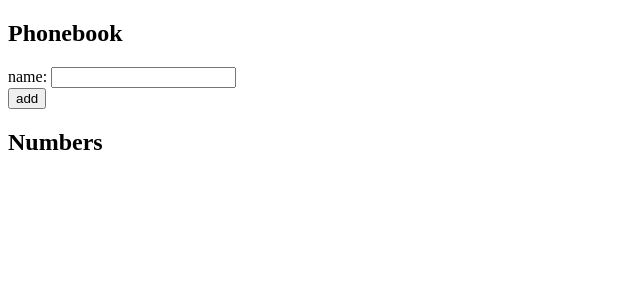
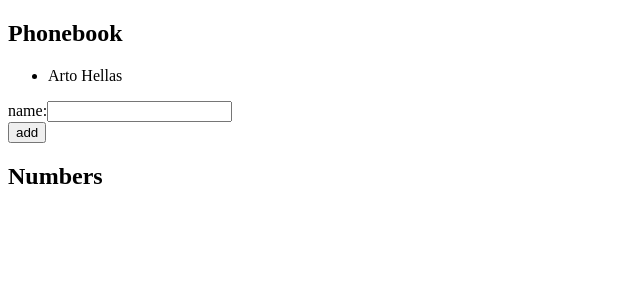
Before and after one commit to jrhamilton/fso, a React (Create React App) app in the folder part2/phonebook/: page / in a window 1280 px wide. Shown: the top 300 px of the page, without its empty margins (0-640 px from the left). Built offline with nearby package versions, Linux system fonts and the light colour scheme.

Commit message:
Exercise 2.6 completed. Name submission and list.

```diff
--- a/part2/phonebook/src/App.js
+++ b/part2/phonebook/src/App.js
@@ -6,12 +6,43 @@ const App = () => {
   ])
   const [newName, setNewName] = useState('')
 
+  const addPerson = (event) => {
+    event.preventDefault()
+    const personObject = {
+      name: newName,
+      id: persons.length + 1,
+    }
+
+    setPersons(persons.concat(personObject))
+    setNewName('')
+  }
+
+  const handleNameChange = (event) => {
+    console.log(event.target.value)
+    setNewName(event.target.value)
+  }
+
+  const Person = (props) => (
+    <li>
+      {props.name}
+    </li>
+  )
+
   return (
     <div>
       <h2>Phonebook</h2>
-      <form>
+      <form onSubmit={addPerson}>
+        <ul>
+          {persons.map(person =>
+            <Person key={person.name}
+                    name={person.name} />
+          )}
+        </ul>
         <div>
-          name: <input />
+          name:
+          <input value={newName}
+                 onChange={handleNameChange}
+          />
         </div>
         <div>
           <button type="submit">add</button>
```
